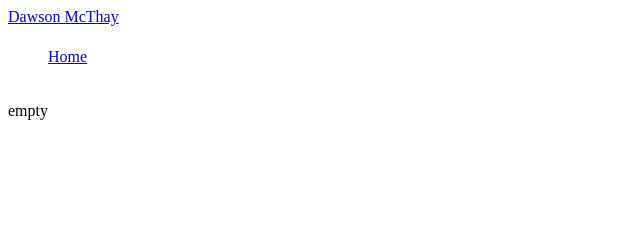
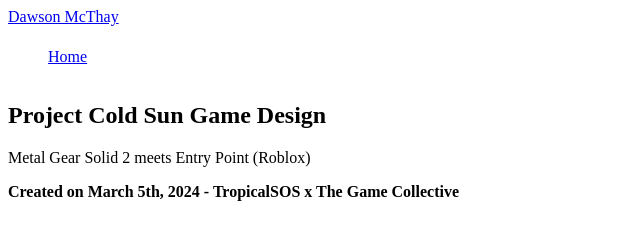
Before and after one commit to mcthaydt/mcthaydt-portfolio, an Astro site: page /posts/empty in a window 1280 px wide. Shown: the whole page, without its empty margins (0-640 px from the left). Built offline with nearby package versions, Linux system fonts and the light colour scheme; Astro itself is replaced by a stand-in of ours.

Commit message:
fixed blog entry

```diff
--- a/src/content/posts/empty.md
+++ b/src/content/posts/empty.md
@@ -1 +1,7 @@
-empty
+---
+title: Project Cold Sun Game Design
+description: Metal Gear Solid 2 meets Entry Point (Roblox)
+publishedAt: 2024-03-06
+---
+
+**Created on March 5th, 2024 - TropicalSOS x The Game Collective**
```
